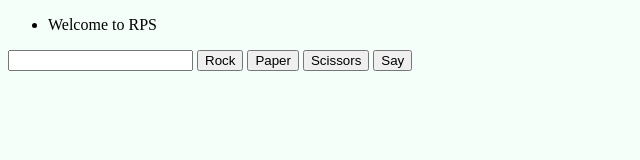
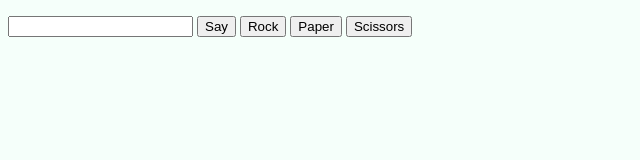
Before and after one commit to TurcsanyAdam/RockPaperScissor, a website: page RockPaperScissors/client/index.html in a window 1280 px wide. Shown: the whole page, without its empty margins (0-640 px from the left). Drawn offline with nearby package versions, Linux system fonts and the light colour scheme; files that its build step writes are made by us from their sources.

Commit message:
Add script src and form to html.

```diff
--- a/RockPaperScissors/client/index.html
+++ b/RockPaperScissors/client/index.html
@@ -8,17 +8,21 @@
 </head>
 <body>
     <div class="rps-wrapper">
-        <ul id="events">
-            <li>Welcome to RPS</li>
-        </ul>
+        <ul id="events"></ul>
+
         <div class="button-wrapper">
-            <input id="char" />
-            <button id="rock">Rock</button>
-            <button id="paper">Paper</button>
-            <button id="scissors">Scissors</button>
-            <button id="say">Say</button>
+            <form>
+                <input id="chat" />
+                <button id="say">Say</button>
+
+                <button id="rock">Rock</button>
+                <button id="paper">Paper</button>
+                <button id="scissors">Scissors</button>
+            </form>
         </div>
     </div>
+
+    <script src="/socket.io/socket.io.js"></script>
     <script src="src/client.js"></script>
 </body>
 </html>
```
